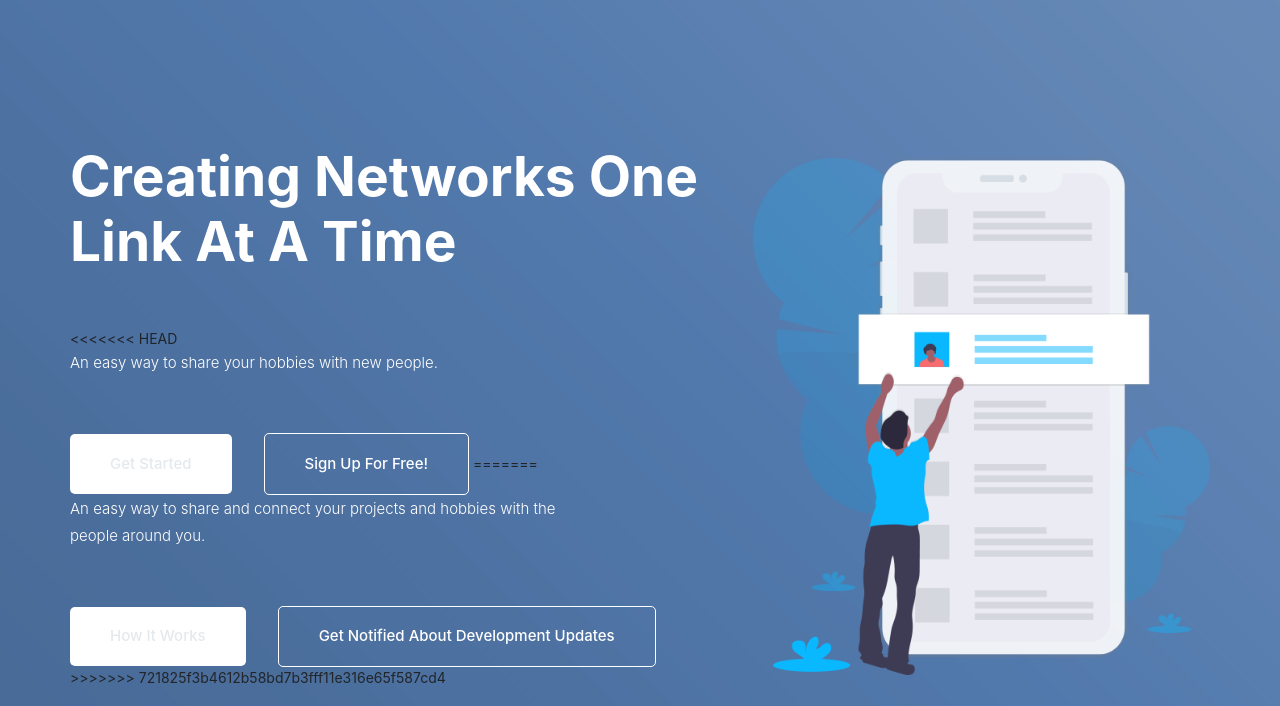
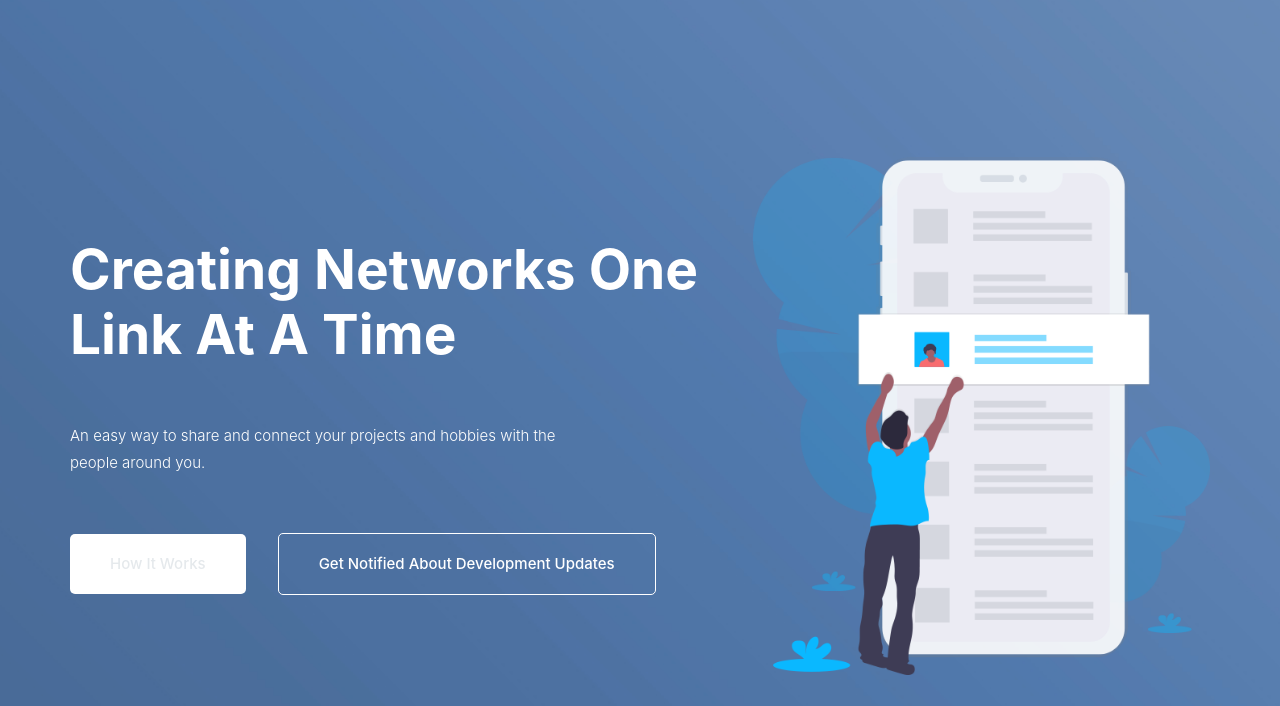
Before and after one commit to braxhawk/hackNC2019, a plain HTML site: page website/index.html in a window 1280 px wide. Shown: the part 94-800 px from the top of the page. Drawn offline with Linux system fonts and the light colour scheme.

Commit message:
added img

```diff
--- a/website/index.html
+++ b/website/index.html
@@ -74,15 +74,9 @@
                     <div class="banner_text">
                         <div class="banner_text_iner">
                             <h1>Creating Networks One Link at a Time</h1>
-<<<<<<< HEAD
-                            <p> An easy way to share your hobbies with new people.</p>
-                            <a href="#" class="btn_2 banner_btn_1">Get started </a>
-                            <a href="#" class="btn_2 banner_btn_2">Sign up for free!</a>
-=======
                             <p> An easy way to share and connect your projects and hobbies with the people around you.</p>
                             <a href="#" class="btn_2 banner_btn_1">How it works </a>
                             <a href="#" class="btn_2 banner_btn_2">Get notified about development updates </a>
->>>>>>> 721825f3b4612b58bd7b3fff11e316e65f587cd4
                         </div>
                     </div>
                 </div>
@@ -126,7 +120,7 @@
                             </div>
                             <div class="single_feature">
                                 <div class="single_feature_part single_feature_part_2">
-                                    <img src="img/icon/feature_icon_3.png" alt="">
+                                    <img src="img/machine.png" alt="">
                                     <h4>intelliLink</h4>
                                     <p>Our app learns more about you and the people you may want to connect with.
                                         All being powered by a robust machine learning algorithm working in the background. Plus, your data is never seen by us!
```
